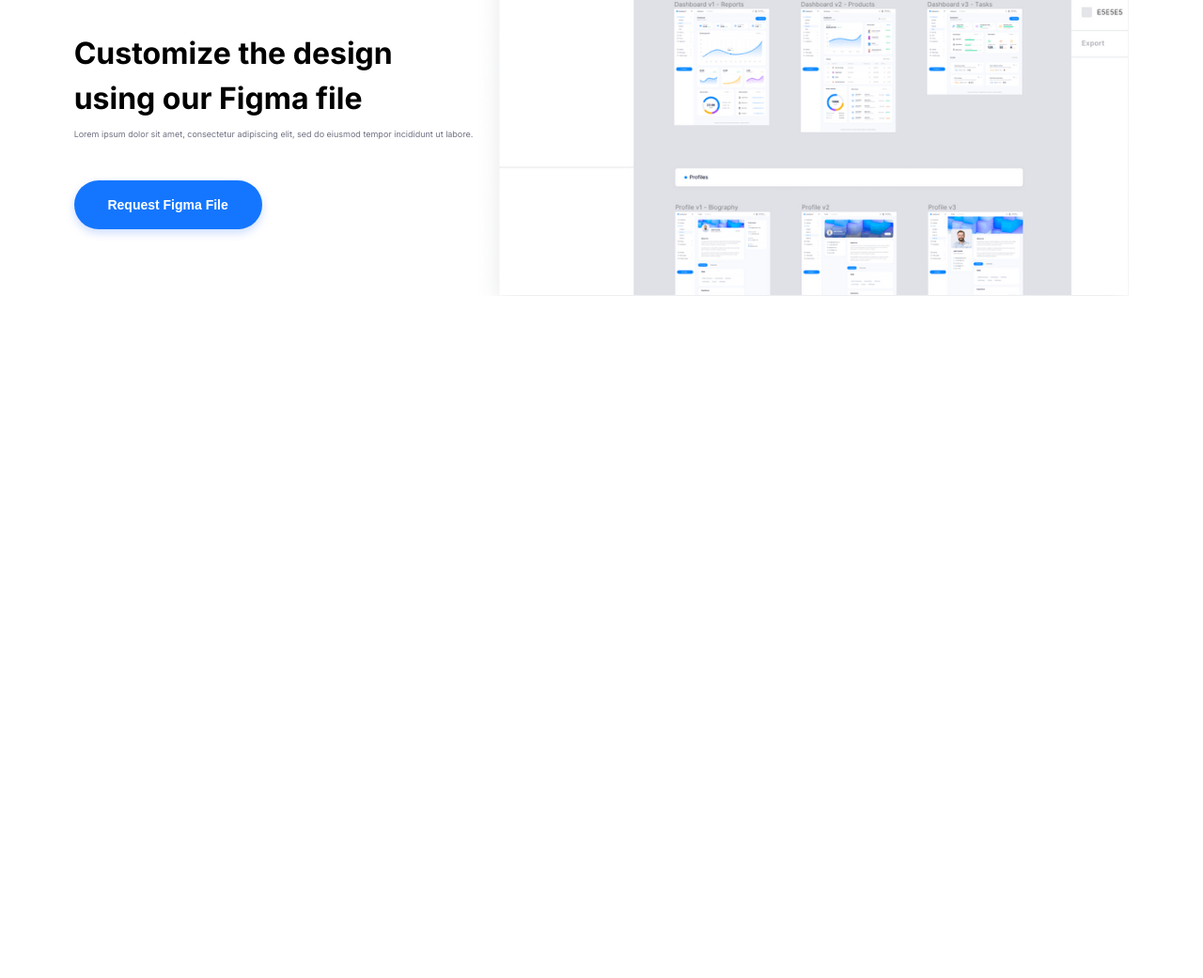
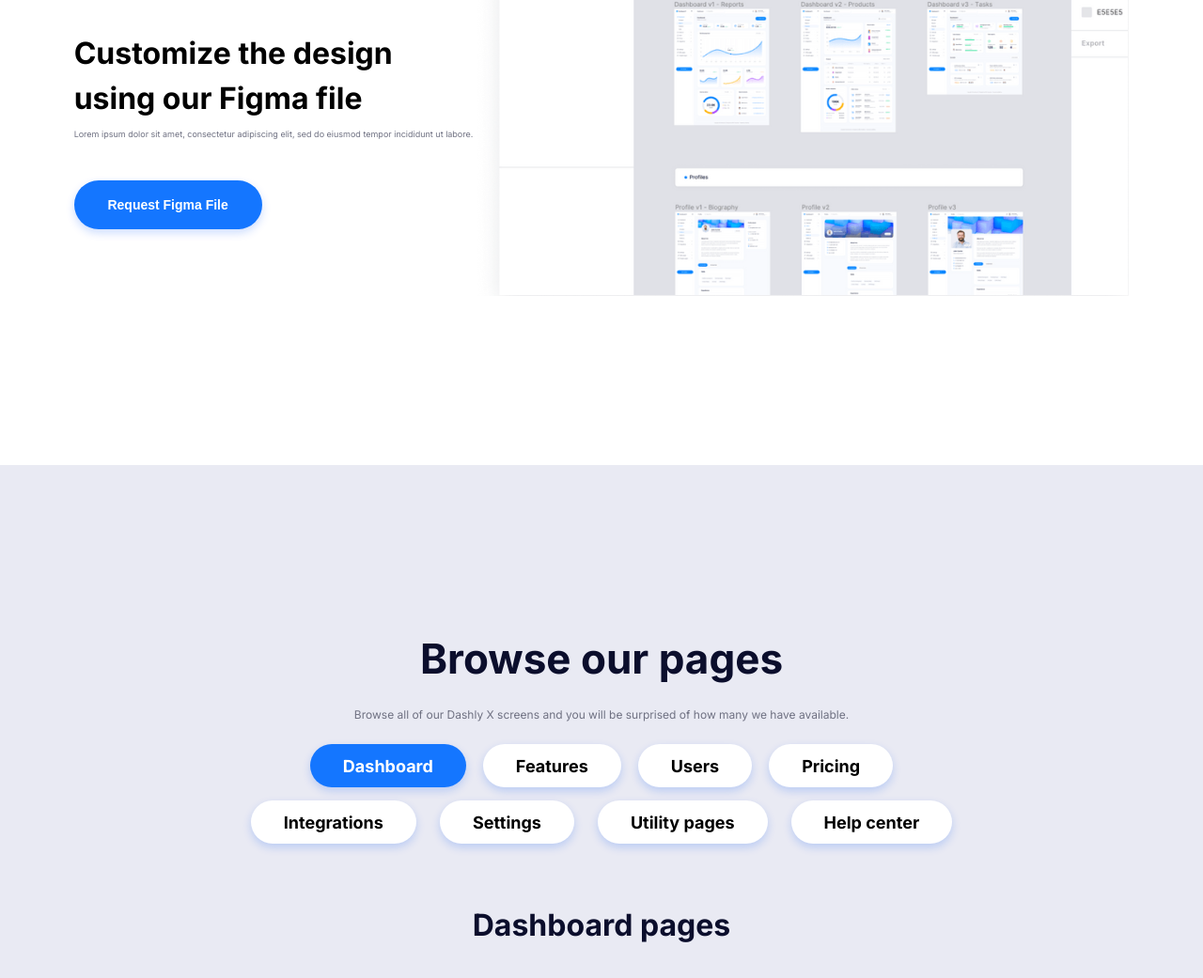
Before and after one commit to remix2021687/LayoutWeb_10, a plain HTML site: page index.html in a window 1280 px wide. Shown: the part 2059-3100 px from the top of the page at 94% size. Before the commit the page ends 2374 px from the top, so only its background shows below. Drawn offline with Linux system fonts and the light colour scheme.

Commit message:
add_step-5

```diff
--- a/css/style.css
+++ b/css/style.css
@@ -263,6 +263,92 @@ body {
     font-size: 14px;
     font-weight: 700;
     color: white;
+    cursor: pointer;
 }
 
 /*Step-4 endblock*/
+
+/*Step-5 block*/
+.step-5 {
+    display: flex;
+    flex-direction: column;
+    align-items: center;
+    justify-content: center;
+    background-color: #E9EAF3;
+    margin-top: 180px;
+}
+
+.step-5-header {
+    margin-top: 180px;
+    text-align: center;
+}
+
+.step-5-header h2 {
+    font-size: 44px;
+    font-weight: 700;
+    line-height: 52px;
+    color: #0B0E2C;
+    margin-bottom: 18px;
+}
+
+.step-5-header p {
+    font-size: 12px;
+    font-weight: 400;
+    line-height: 32px;
+    color: #6F7182;
+}
+
+.step-5-up {
+    display: flex;
+    flex-direction: row;
+    gap: 18px;
+    margin-top: 15px;
+}
+
+.step-5-down {
+    display: flex;
+    flex-direction: row;
+    gap: 25px;
+    margin-top: 14px;
+}
+
+.step-5-box {
+    display: flex;
+    flex-direction: column;
+    align-items: center;
+    justify-content: center;
+    background-color: white;
+    font-size: 12px;
+    font-weight: 700;
+    padding: 0 35px;
+    height: 46px;
+    border-radius: 48px;
+    box-shadow: 0px 4px 10px rgba(2, 87, 251, 0.2);
+    transition: 0.5s ease;
+}
+
+.step-5-box:hover {
+    padding: 0 40px;
+    font-size: 14px;
+    background-color: #1476FF;
+    color: white;
+}
+
+.step-5-content {
+    /* display: grid;
+    grid-template-columns: repeat(2, 1fr);
+    grid-template-rows: repeat(2, 1fr);
+    grid-column-gap: 28px;
+    grid-row-gap: 48px; */
+    margin-top: 63px;
+}
+
+.step-5-content h2 {
+    font-size: 32px;
+    font-weight: 700;
+    line-height: 48px;
+    margin-bottom: 32px;
+    color: #0B0E2C;
+}
+
+/*Step-5 endblock*/
--- a/index.html
+++ b/index.html
@@ -82,6 +82,47 @@
         </div>
         <img src="img/step-4-img-1.png" alt="">
     </div>
+    <div class="step-5">
+        <div class="step-5-header">
+            <h2>Browse our pages</h2>
+            <p>Browse all of our Dashly X screens and you will be surprised of how many we have available.</p>
+        </div>
+        <div class="step-5-up">
+            <div class="step-5-box" id="blue">
+                <h2>Dashboard</h2>
+            </div>
+            <div class="step-5-box">
+                <h2>Features</h2>
+            </div>
+            <div class="step-5-box">
+                <h2>Users</h2>
+            </div>
+            <div class="step-5-box">
+                <h2>Pricing</h2>
+            </div>
+        </div>
+        <div class="step-5-down">
+            <div class="step-5-box">
+                <h2>Integrations</h2>
+            </div>
+            <div class="step-5-box">
+                <h2>Settings</h2>
+            </div>
+            <div class="step-5-box">
+                <h2>Utility pages</h2>
+            </div>
+            <div class="step-5-box">
+                <h2>Help center</h2>
+            </div>
+        </div>
+
+        <div class="step-5-content">
+            <h2>Dashboard pages</h2>
+            <div class="step-5-content-box">
+
+            </div>
+        </div>
+    </div>
     <script src="js/index.js"></script>
 </body>
 </html>
```
